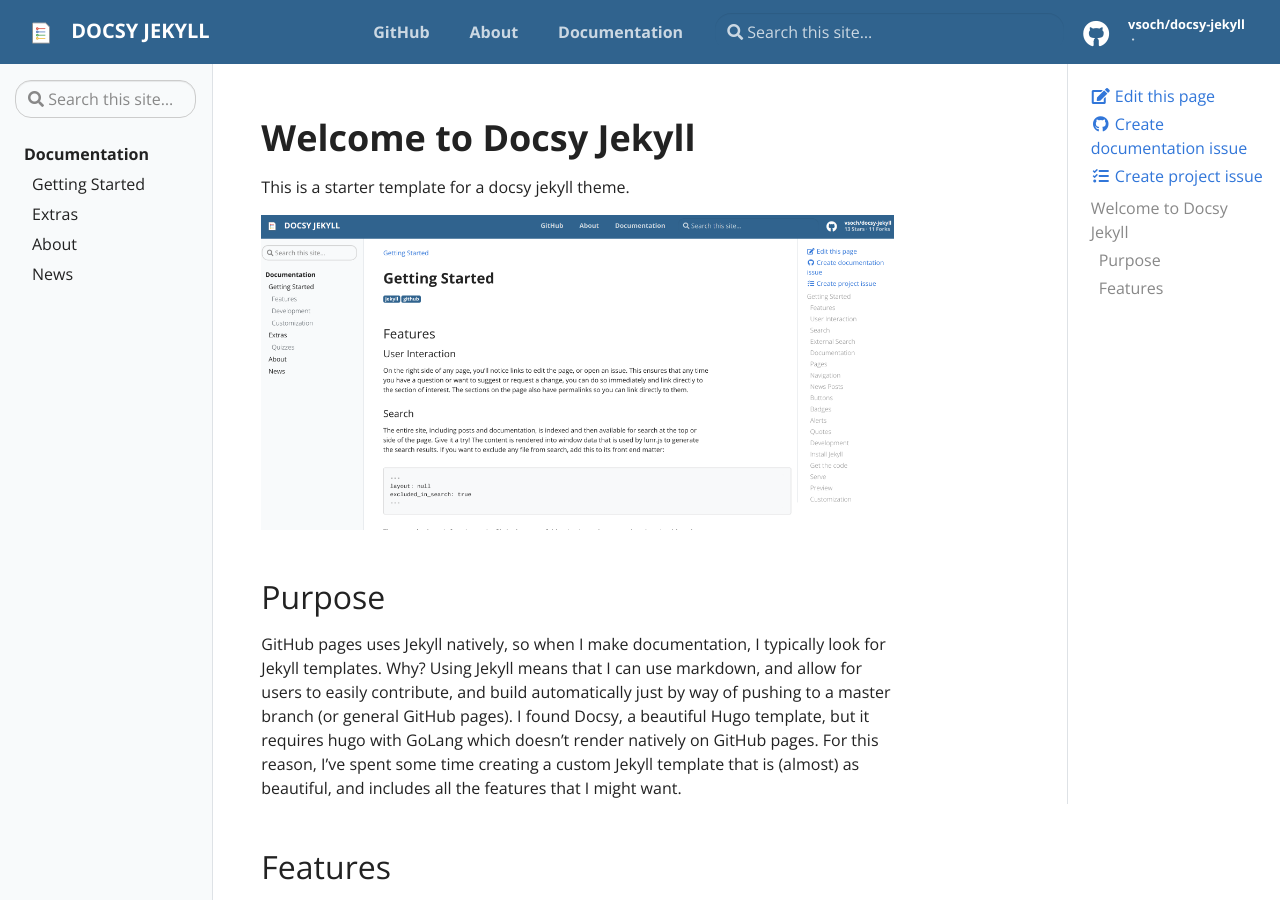
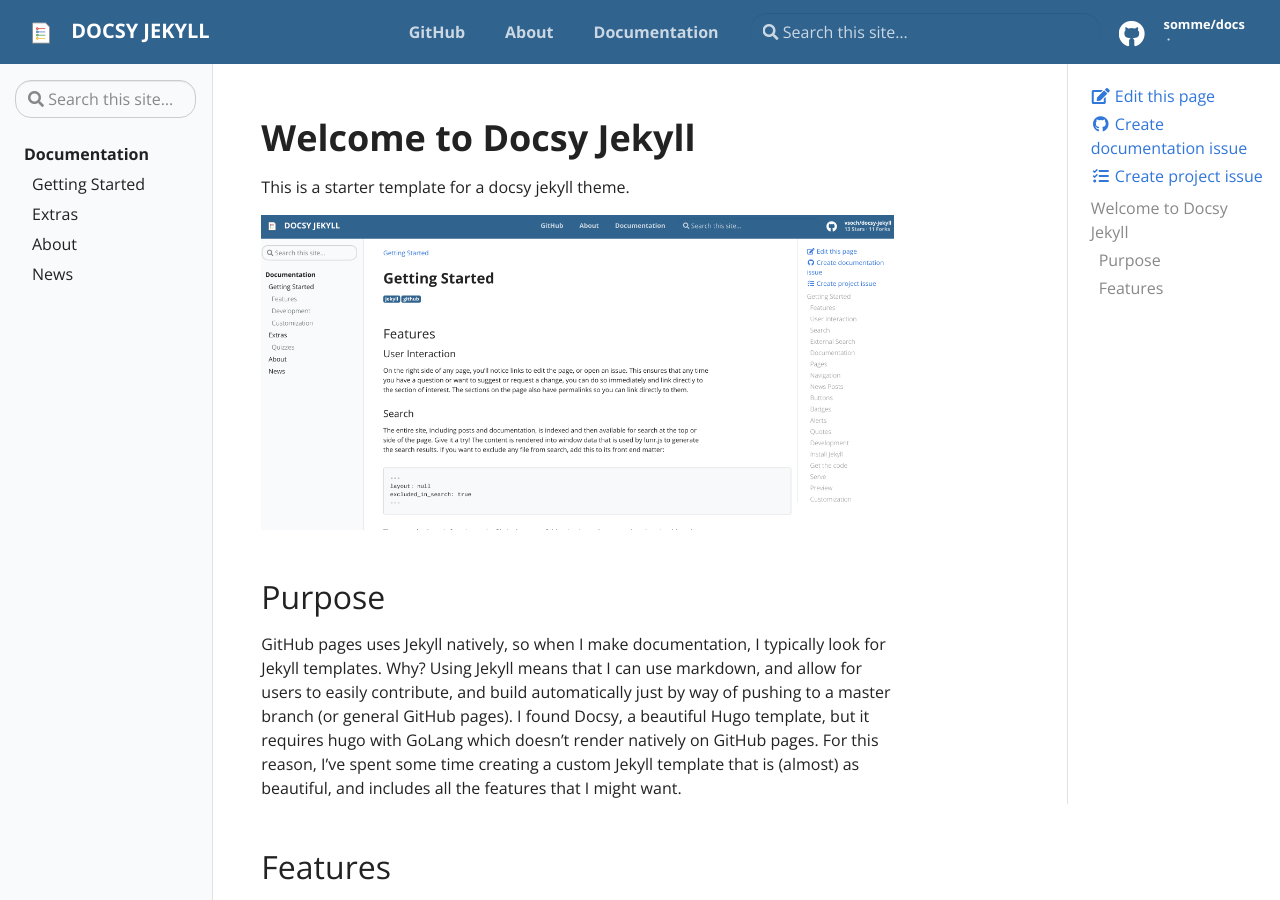
Before and after one commit to somme/docs, a Jekyll site: the page built from pages/index.md, in a window 1280 px wide and 900 px high. Built offline with Jekyll 4.4.1, drawn with Linux system fonts in a browser that asks for light colours.

Commit message:
Update _config.yml

```diff
--- a/_config.yml
+++ b/_config.yml
@@ -23,15 +23,15 @@ description: > # this means to ignore newlines until "baseurl:"
   Google search results) and in your feed.xml site description.
 
 # DO NOT CHANGE THE LINE OF THIS FILE without editing .circleci/circle_urls.sh
-baseurl: "/docsy-jekyll" # the subpath of your site, e.g. /blog
+baseurl: "/docs" # the subpath of your site, e.g. /blog
 
 # This is mostly for testing
 url: "https://vsoch.github.io" # the base hostname & protocol for your site
 
 # Social (First three Required)
-repo: "https://github.com/vsoch/docsy-jekyll"
-github_user: "vsoch"
-github_repo: "docsy-jekyll"
+repo: "https://github.com/somme/docs"
+github_user: "somme"
+github_repo: "docs"
 
 # Optional
 twitter: vsoch
```
